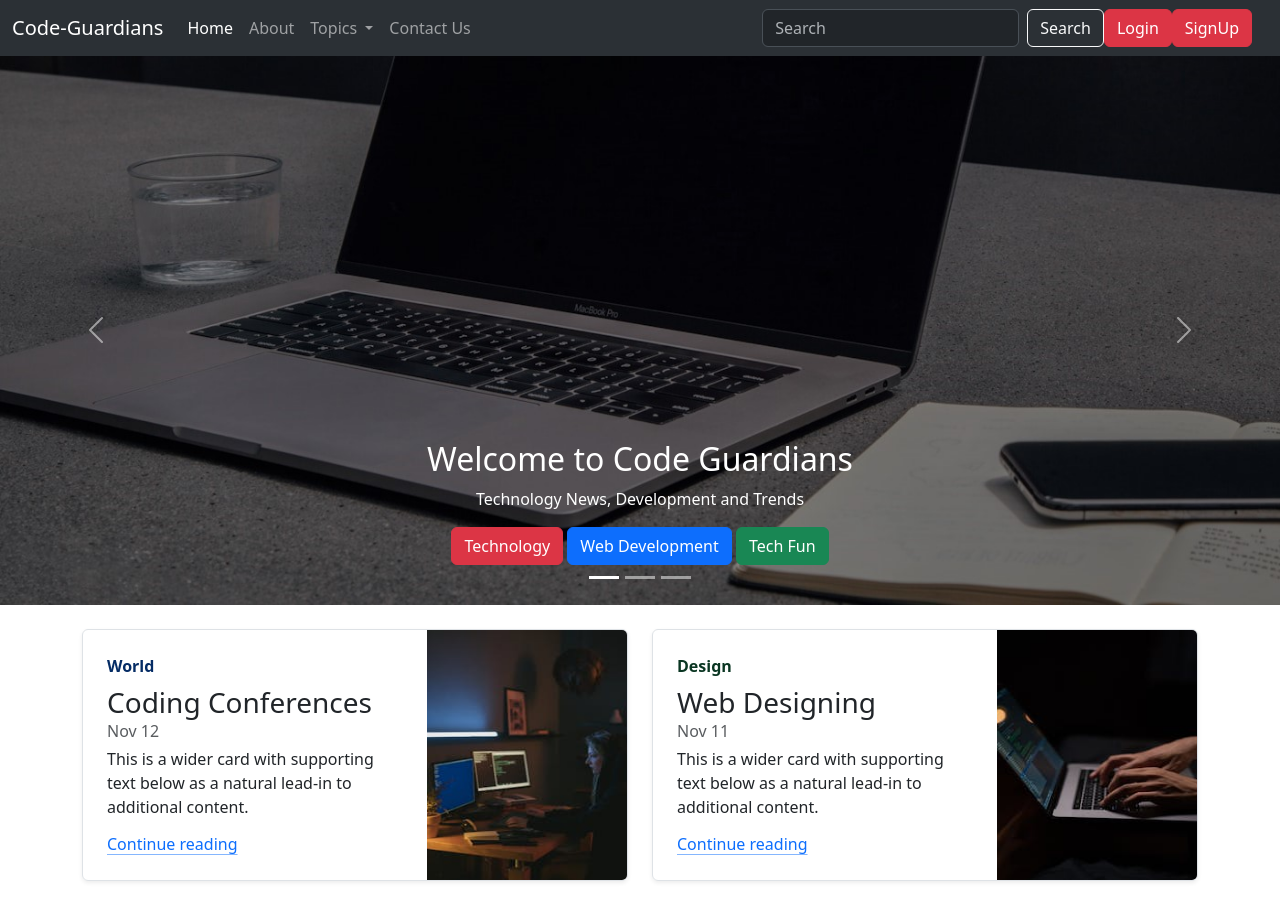
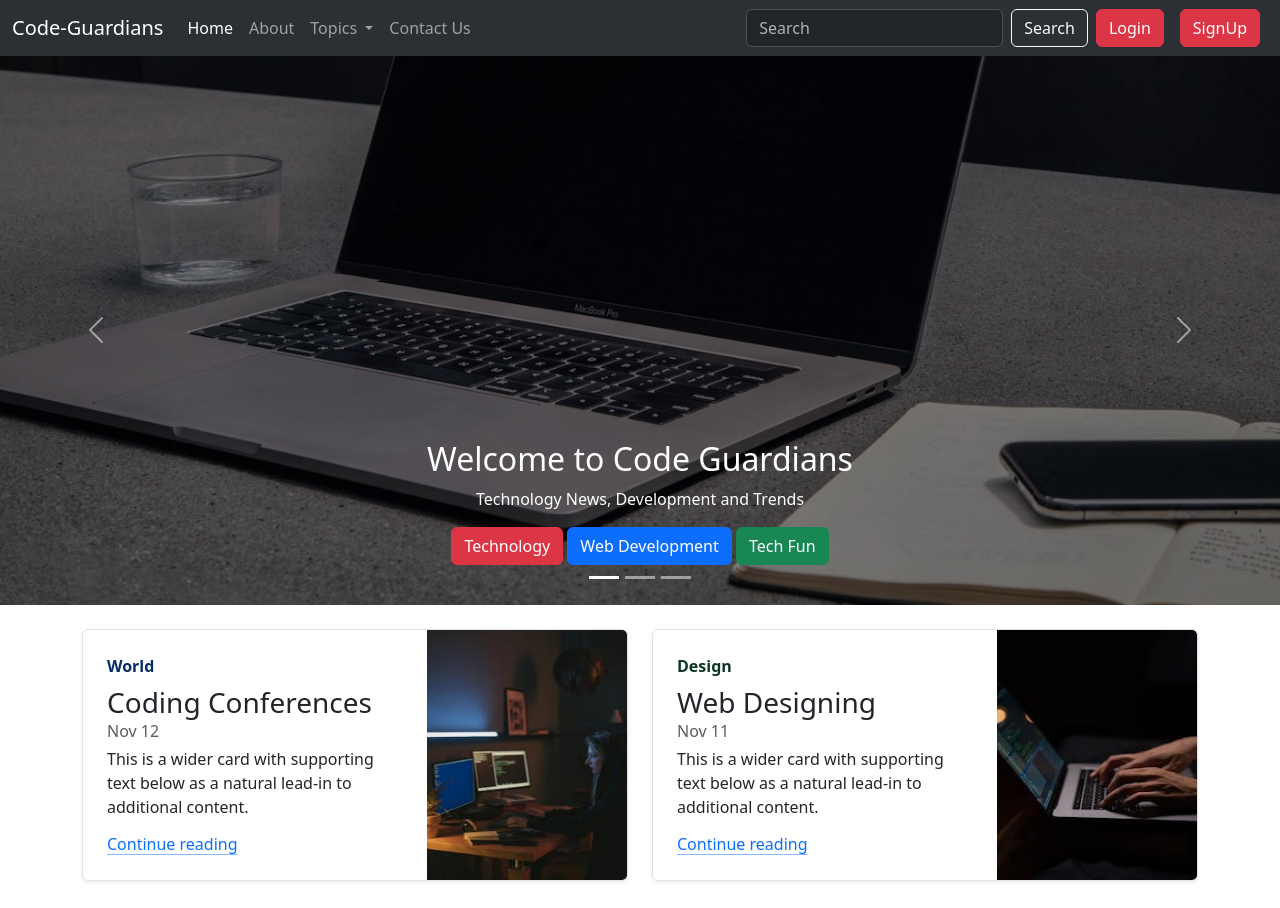
Before and after one commit to imran0361/CodeGuardians, a plain HTML site: page index.html in a window 1280 px wide. Shown: the top 908 px of the page. Drawn offline with nearby package versions, Linux system fonts and the light colour scheme.

Commit message:
Update index.html

```diff
--- a/index.html
+++ b/index.html
@@ -68,23 +68,21 @@
             />
             <button class="btn btn-outline-light" type="submit">Search</button>
             <button
-            class="btn btn-danger"
+            class="btn btn-danger mx-2"
             data-bs-toggle="modal"
             data-bs-target="#loginModal"
           >
             Login
           </button>
           <button
-            class="btn btn-danger"
+            class="btn btn-danger mx-2"
             data-bs-toggle="modal"
             data-bs-target="#signupModal"
           >
             SignUp
           </button>
           </form>
-                <div class="mx-2">
 
-        </div>
         </div>
 
       </div>
```
